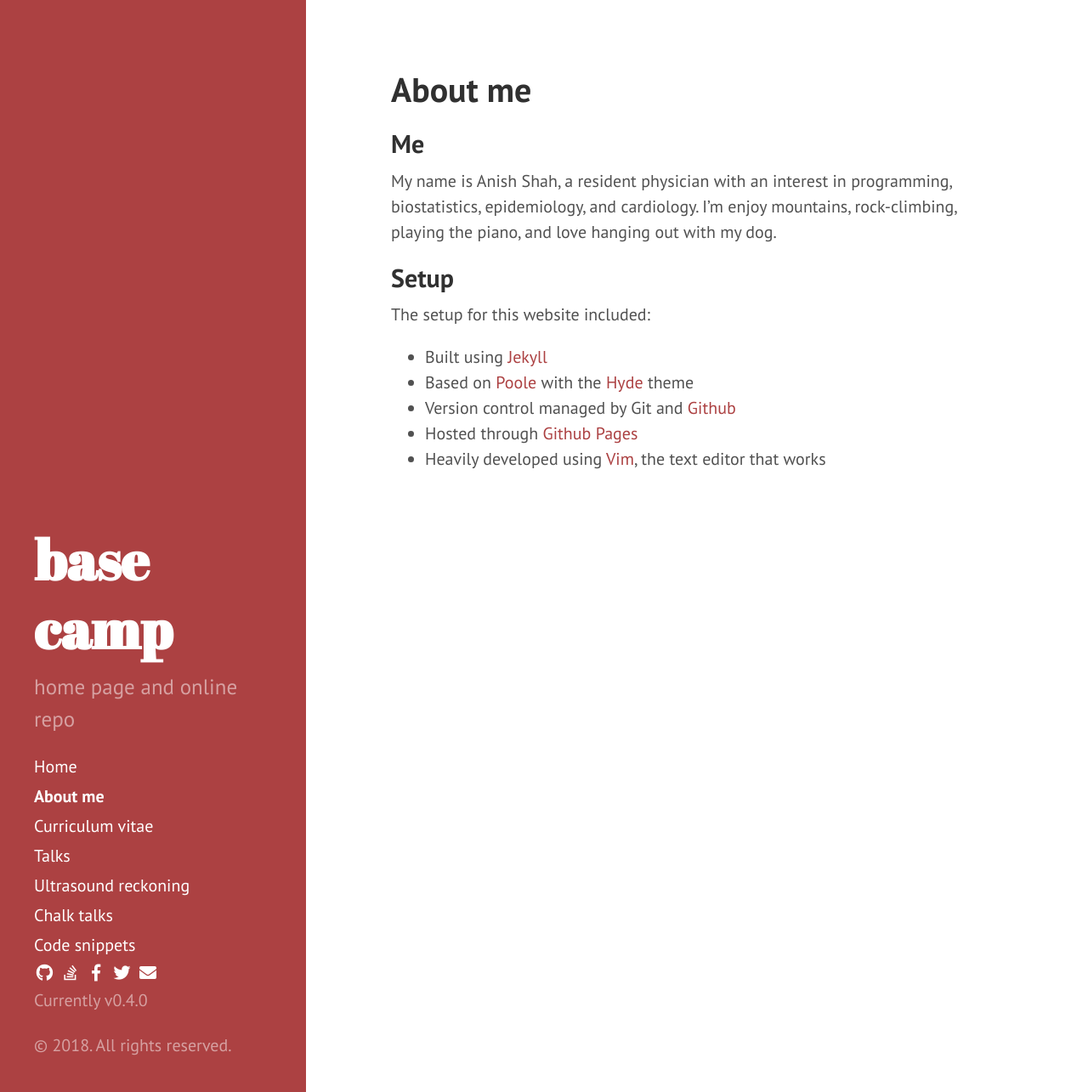
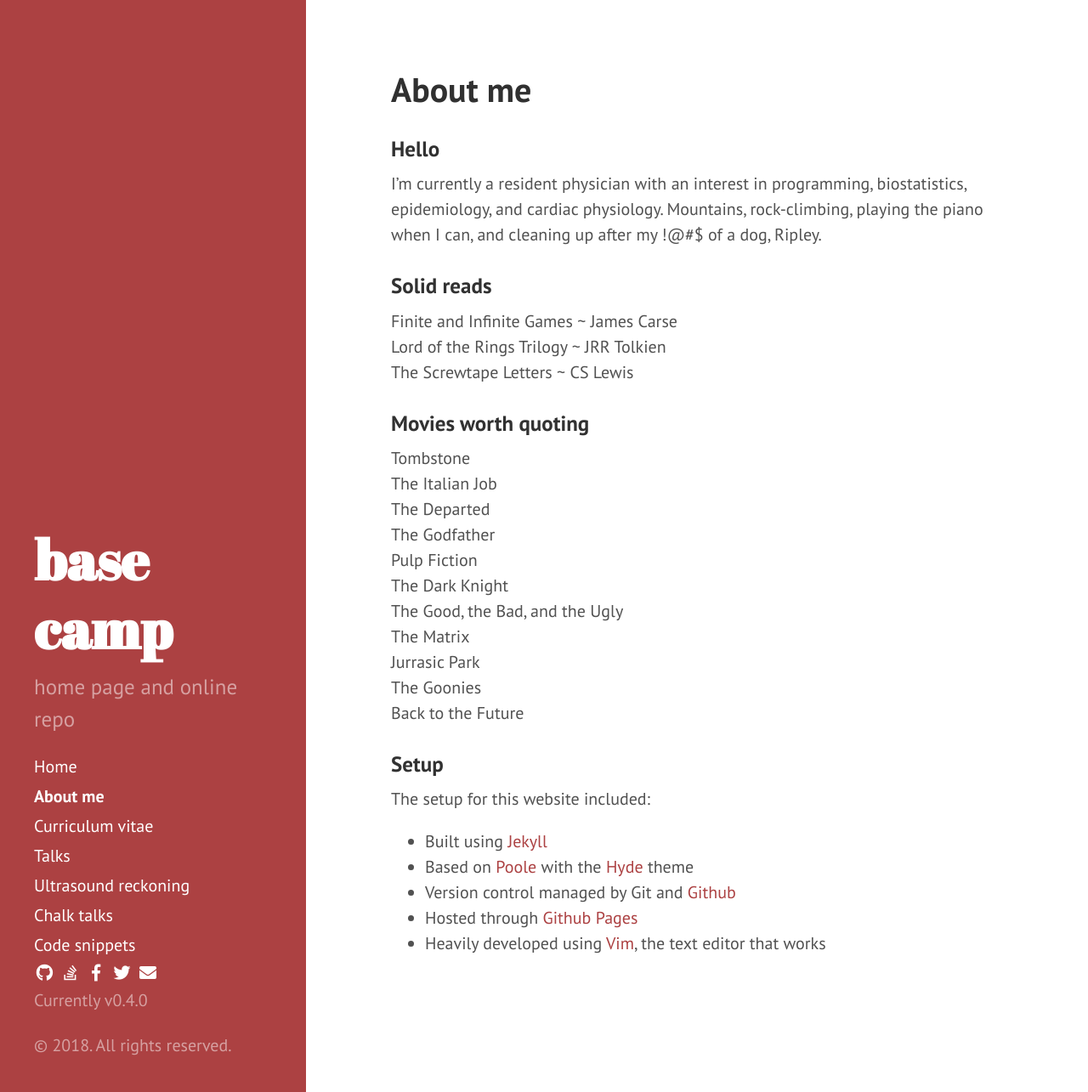
Before and after one commit to asshah4/asshah4.github.io, a Jekyll site: the page built from about.md, in a window 1280 px wide and 1285 px high. Shown: the whole window at 85% size. Built offline with Jekyll 4.4.1, drawn with Linux system fonts in a browser that asks for light colours; nearby versions of some CDN libraries.

Commit message:
updated CV and about me page

```diff
--- a/about.md
+++ b/about.md
@@ -3,11 +3,31 @@ layout: page
 title: About me
 ---
 
-## Me
+### Hello
 
-My name is Anish Shah, a resident physician with an interest in programming, biostatistics, epidemiology, and cardiology. I'm enjoy mountains, rock-climbing, playing the piano, and love hanging out with my dog.
+I'm currently a resident physician with an interest in programming, biostatistics, epidemiology, and cardiac physiology. Mountains, rock-climbing, playing the piano when I can, and cleaning up after my !@#$ of a dog, Ripley.
 
-## Setup
+### Solid reads
+
+Finite and Infinite Games ~ James Carse
+Lord of the Rings Trilogy ~ JRR Tolkien
+The Screwtape Letters ~ CS Lewis
+
+### Movies worth quoting
+
+Tombstone
+The Italian Job
+The Departed
+The Godfather
+Pulp Fiction
+The Dark Knight
+The Good, the Bad, and the Ugly
+The Matrix
+Jurrasic Park
+The Goonies
+Back to the Future
+
+### Setup
 
 The setup for this website included:
 
```
Also changed, not shown: _posts/2018-06-16-hello-world.md (+2 -15 lines).
